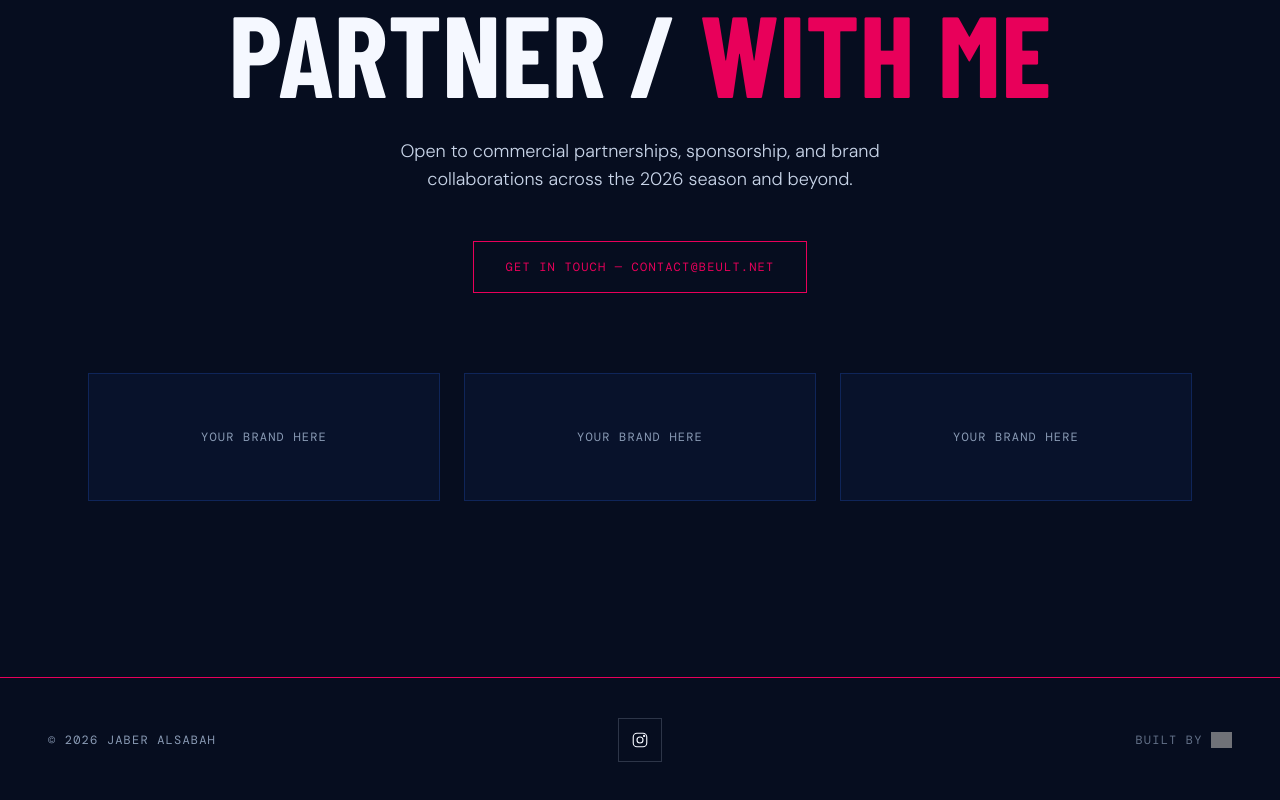
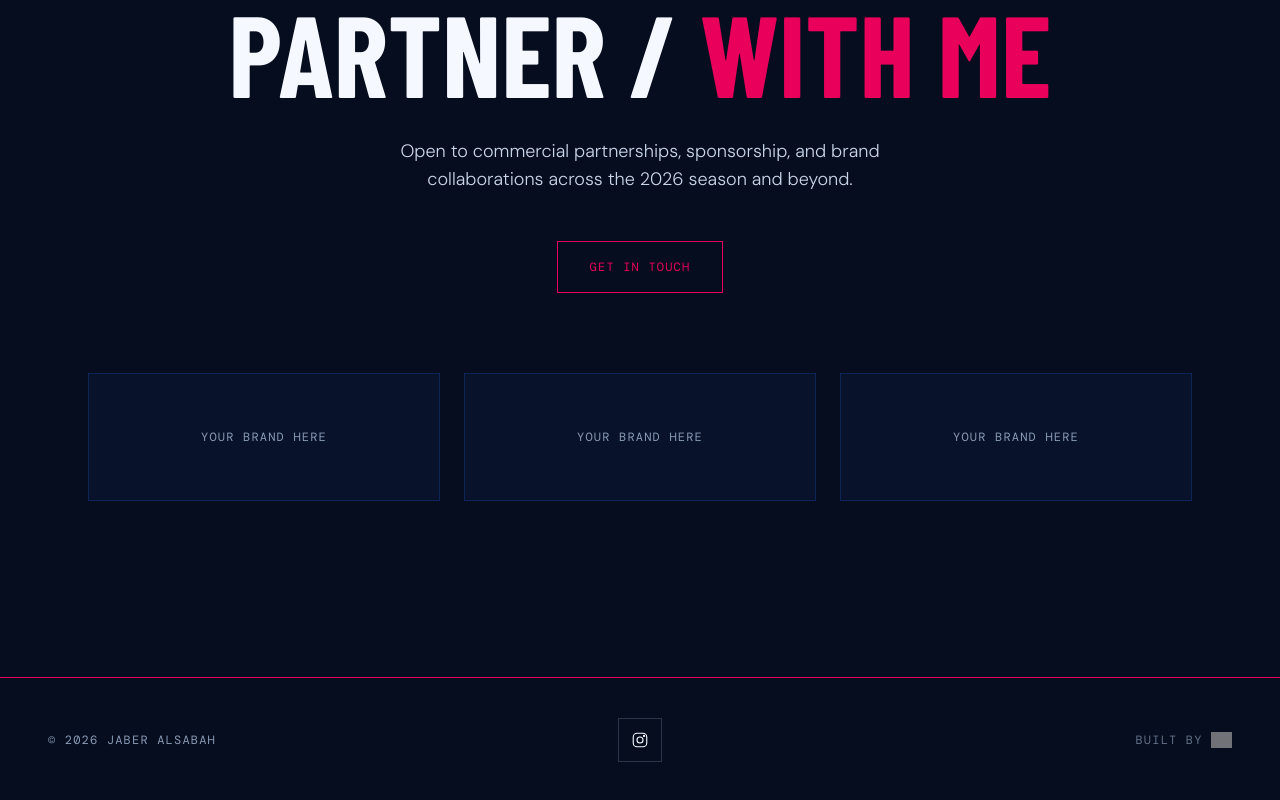
Before and after one commit to wa74an/jaber-alsabah, a Next.js app: page / in a window 1280 px wide. Shown: the part 6154-6954 px from the top of the page. Built offline with nearby package versions, Linux system fonts and the light colour scheme; grey boxes are pictures that could not be loaded; a web font is replaced by a local one.

Commit message:
Hide email from CTA

```diff
--- a/components/Partner.js
+++ b/components/Partner.js
@@ -56,7 +56,7 @@ export default function Partner() {
           className="inline-block font-mono-label px-8 py-4 border transition-all duration-300 hover:bg-[#E8005A] hover:border-[#E8005A] hover:text-white"
           style={{ borderColor: 'var(--pink)', color: 'var(--pink)' }}
         >
-          Get in touch — {management.contact}
+          Get in touch
         </motion.a>
 
         <div className="grid grid-cols-1 md:grid-cols-3 gap-4 md:gap-6 mt-20">
```
